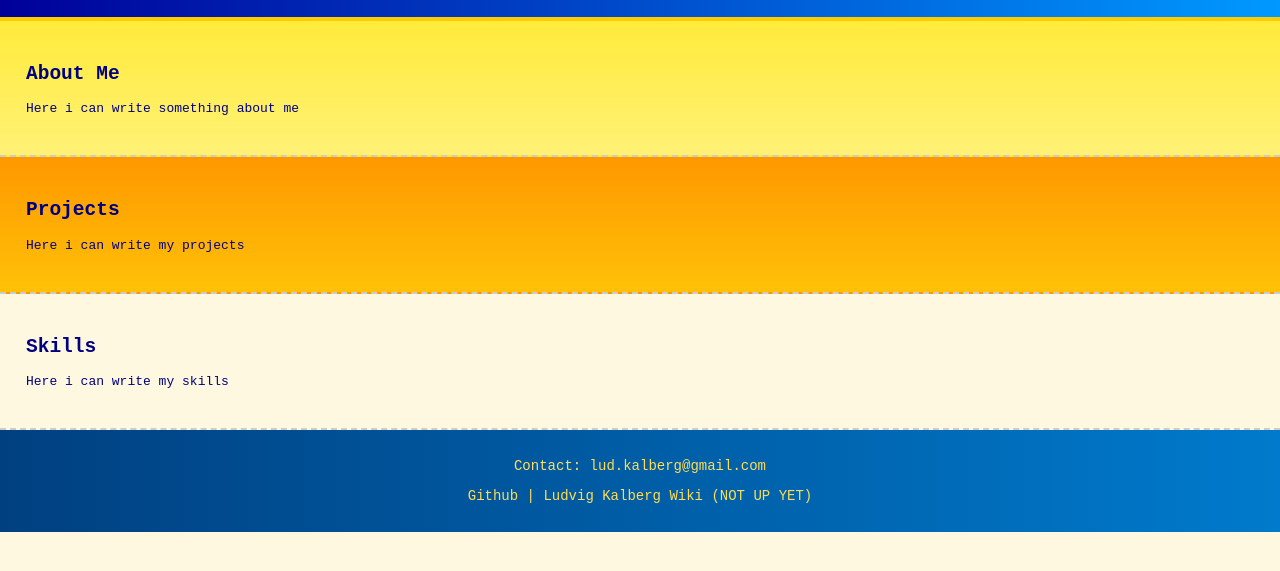
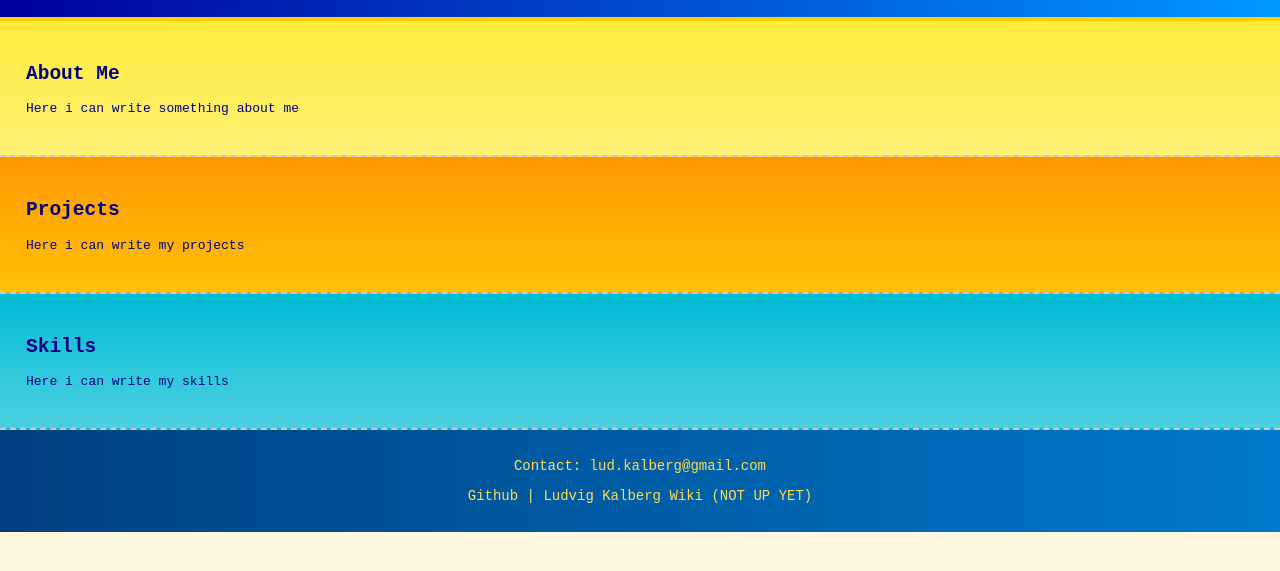
Before and after one commit to ludvix/ludvix.github.io, a plain HTML site: page index.html in a window 1280 px wide. Shown: the part 103-674 px from the top of the page. Drawn offline with Linux system fonts and the light colour scheme.

Commit message:
changed contact -> skills

```diff
--- a/style.css
+++ b/style.css
@@ -43,7 +43,7 @@ section {
     background: linear-gradient(to bottom, #ff9800, #ffc107);
 }
 
-#contact {
+#skills {
     background: linear-gradient(to bottom, #00bcd4, #4dd0e1);
 }
 
```
